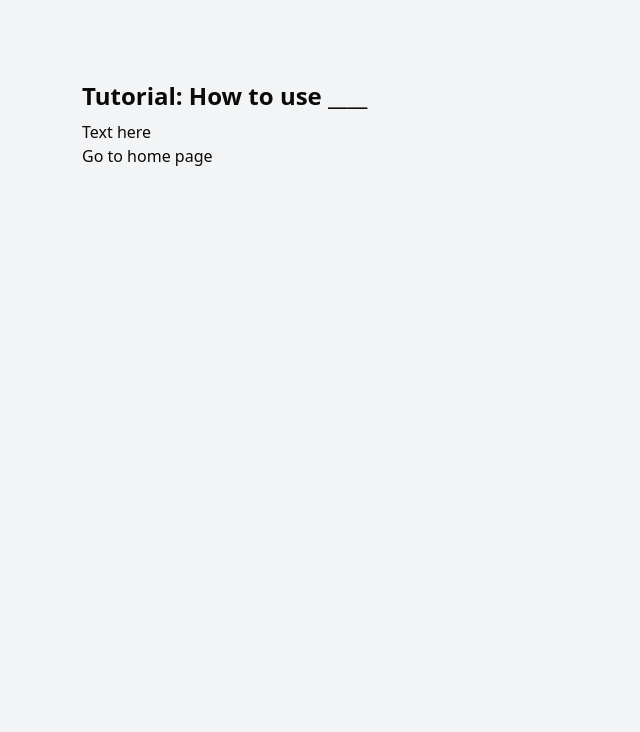
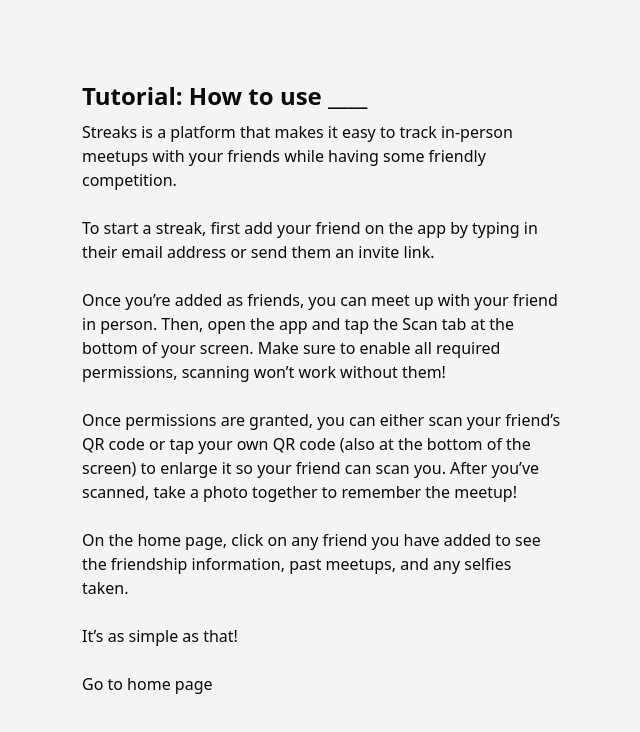
Before and after one commit to mea432/congressional-app-challenge-25, a Next.js app: page /tutorial in a window 1280 px wide. Shown: the top 732 px of the page, without its empty margins (318-958 px from the left). Built offline with nearby package versions, Linux system fonts and the light colour scheme.

Commit message:
Add tutorial text

```diff
--- a/src/app/tutorial/page.tsx
+++ b/src/app/tutorial/page.tsx
@@ -5,7 +5,24 @@ export default function tutorial() {
     return (
         <MainContent>
             <h1 className="text-2xl font-bold mb-2">Tutorial: How to use ____</h1>
-            <p>Text here</p>
+            Streaks is a platform that makes it easy to track in-person meetups with your friends while having some friendly competition.
+            <br />
+            <br />
+            To start a streak, first add your friend on the app by typing in their email address or send them an invite link.
+            <br />
+            <br />
+            Once you’re added as friends, you can meet up with your friend in person. Then, open the app and tap the Scan tab at the bottom of your screen. Make sure to enable all required permissions, scanning won’t work without them!
+            <br />
+            <br />
+            Once permissions are granted, you can either scan your friend’s QR code or tap your own QR code (also at the bottom of the screen) to enlarge it so your friend can scan you. After you’ve scanned, take a photo together to remember the meetup!
+            <br />
+            <br />
+            On the home page, click on any friend you have added to see the friendship information, past meetups, and any selfies taken.
+            <br />
+            <br />
+            It’s as simple as that!
+            <br />
+            <br />
 
             <Link href="/home">Go to home page</Link>
         </MainContent>
```
